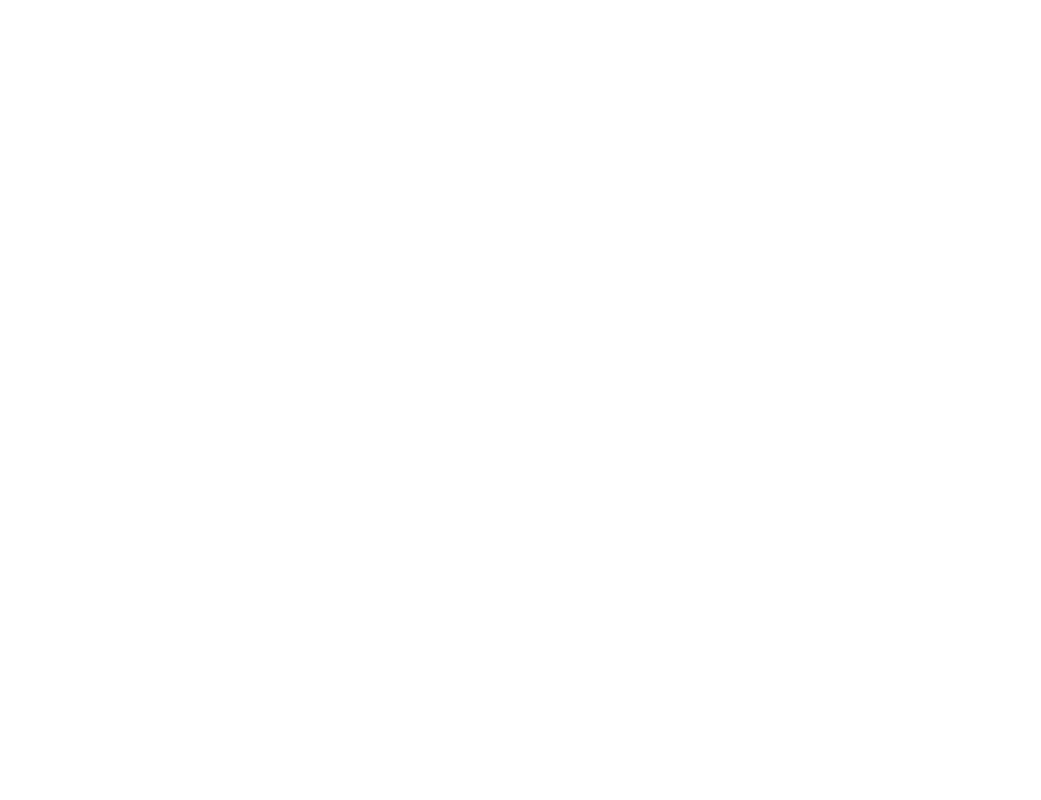
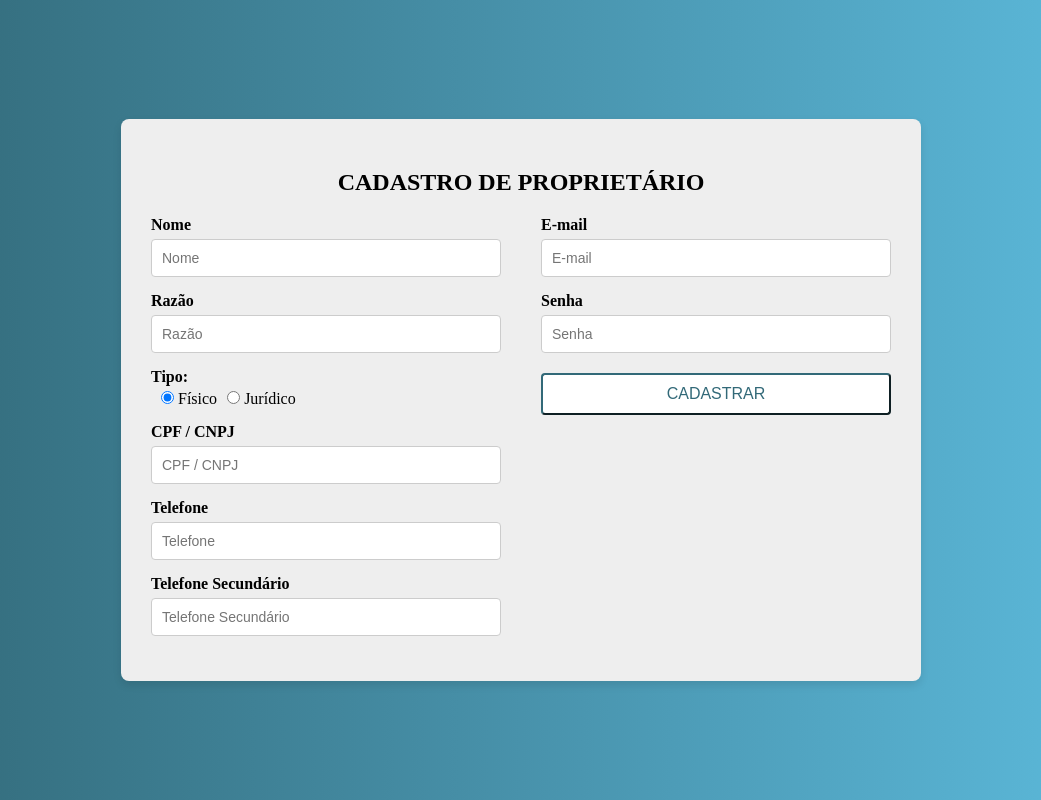
Before and after one commit to jose-devops/Meu_Condominio_Front-end, a React (Vite) app in the folder React-Project/: page /registro-proprietario in a window 1280 px wide. Before the commit this address had no page. Shown: the whole page, without its empty margins (119-1160 px from the left). Built offline with nearby package versions, Linux system fonts and the light colour scheme.

Commit message:
feat: Interface de cadastro de proprietario

```diff
--- a/React-Project/src/Routes.jsx
+++ b/React-Project/src/Routes.jsx
@@ -3,6 +3,7 @@ import { BrowserRouter as Router, Routes, Route } from 'react-router-dom';
 import TelaTipoAcesso from './screens/TipoAcesso';
 import LoginProprietario from './screens/Proprietario/Login/LoginProprietario';
 import LoginMorador from './screens/Morador/Login/LoginMorador';
+import RegistroProprietario from './screens/RegistroProprietario';
 
 
 function AppRoutes() {
@@ -13,6 +14,7 @@ function AppRoutes() {
         <Route path="/" element={<TelaTipoAcesso />} />
         <Route path="/login-proprietario" element={<LoginProprietario />} />
         <Route path="/login-morador" element={<LoginMorador />} />
+         <Route path="/registro-proprietario" element={<RegistroProprietario />} />
 
       </Routes>
 
--- /dev/null
+++ b/React-Project/src/screens/RegistroProprietario.css
@@ -0,0 +1,128 @@
+/* Centraliza o conteúdo */
+.container {
+    display: flex;
+    justify-content: center;
+    align-items: center;
+    height: 100vh;
+    background: linear-gradient(to right, #326978 0%, #4892AB 50%, #5DBCDE 100%);
+}
+
+/* Estilo do card */
+.card {
+    background-color: #EEEEEE;
+    padding: 30px;
+    border-radius: 8px;
+    width: 100%;
+    max-width: 800px;
+    box-shadow: 0 4px 8px rgba(0, 0, 0, 0.1);
+}
+
+/* Título */
+h2 {
+    font-size: 24px;
+    margin-bottom: 20px;
+    text-align: center;
+    font-weight: bold;
+}
+
+/* Estilo dos campos de input */
+.form-group {
+    margin-bottom: 15px;
+}
+
+input[type="text"], input[type="email"], input[type="password"], input[type="tel"], input[type="radio"] {
+    width: 100%;
+    padding: 10px;
+    margin-top: 5px;
+    border: 1px solid #ccc;
+    border-radius: 4px;
+    font-size: 14px;
+}
+
+input[type="radio"] {
+    width: auto;
+}
+
+/* Estilo do botão */
+.btn-primary {
+    background-color: #ffffff;
+    border-color: #326978;
+    color: #326978;
+    padding: 10px 20px;
+    border-radius: 4px;
+    font-size: 16px;
+    width: 100%;
+}
+
+.btn-primary:hover {
+    background-color: #326978;
+    color: white;
+}
+
+/* Estilo do separador (linha horizontal) */
+hr {
+    border: 0;
+    border-top: 3px solid #174743; /* Cor da linha de separação */
+    margin: 20px 0; /* Espaço ao redor do separador */
+}
+
+/* Estilo das labels */
+label {
+    font-weight: bold;
+}
+
+/* Alinhamento dos radio buttons */
+.form-group input[type="radio"] {
+    margin-left: 10px;
+}
+
+.text-center {
+    text-align: center;
+    margin-top: 20px;
+}
+
+/* Responsividade para telas pequenas */
+@media (max-width: 768px) {
+    .card {
+        padding: 20px;
+    }
+
+    .form-group {
+        margin-bottom: 10px;
+    }
+
+    .btn-primary {
+        padding: 12px;
+    }
+
+    /* Fazer as colunas ficarem uma embaixo da outra em telas pequenas */
+    .form-container {
+        flex-direction: column;
+    }
+
+    /* Ajuste no card para as colunas ficarem em tela pequena */
+    .form-left,
+    .form-right {
+        max-width: 100%;
+    }
+}
+
+/* Layout para as colunas */
+.form-container {
+    display: flex;
+    justify-content: space-between;
+    gap: 20px; /* Espaço entre as colunas */
+    flex-wrap: wrap; /* Permite que as colunas se ajustem em telas menores */
+}
+
+/* Coluna esquerda */
+.form-left {
+    flex: 1;
+    max-width: 48%; /* Limita o tamanho da coluna à 48% */
+}
+
+/* Coluna direita */
+.form-right {
+    flex: 1;
+    max-width: 48%; /* Limita o tamanho da coluna à 48% */
+}
--- /dev/null
+++ b/React-Project/src/screens/RegistroProprietario.jsx
@@ -0,0 +1,158 @@
+import React, { useState } from 'react';
+import './RegistroProprietario.css';
+import { Link } from 'react-router-dom';
+
+const RegistroProprietario = () => {
+    const [formData, setFormData] = useState({
+        nome: '',
+        razao: '',
+        tipo: 'fisico', // valor padrão
+        cpfCnpj: '',
+        telefone: '',
+        telefoneSecundario: '',
+        email: '',
+        senha: ''
+    });
+
+    const handleChange = (e) => {
+        const { name, value } = e.target;
+        setFormData({
+            ...formData,
+            [name]: value
+        });
+    };
+
+    const handleSubmit = (e) => {
+        e.preventDefault();
+        console.log('Form data submitted:', formData);
+    };
+
+    return (
+        <div className="container">
+            <div className="card p-4">
+                <h2 className="text-center">CADASTRO DE PROPRIETÁRIO</h2>
+                <form onSubmit={handleSubmit} className="form-container">
+                    <div className="form-left">
+                        <div className="form-group">
+                            <label htmlFor="nome">Nome</label>
+                            <input
+                                type="text"
+                                id="nome"
+                                name="nome"
+                                className="form-control"
+                                value={formData.nome}
+                                onChange={handleChange}
+                                placeholder="Nome"
+                            />
+                        </div>
+                        <div className="form-group">
+                            <label htmlFor="razao">Razão</label>
+                            <input
+                                type="text"
+                                id="razao"
+                                name="razao"
+                                className="form-control"
+                                value={formData.razao}
+                                onChange={handleChange}
+                                placeholder="Razão"
+                            />
+                        </div>
+                        <div className="form-group">
+                            <label>Tipo:</label>
+                            <div>
+                                <input
+                                    type="radio"
+                                    id="fisico"
+                                    name="tipo"
+                                    value="fisico"
+                                    checked={formData.tipo === 'fisico'}
+                                    onChange={handleChange}
+                                /> Físico
+                                <input
+                                    type="radio"
+                                    id="juridico"
+                                    name="tipo"
+                                    value="juridico"
+                                    checked={formData.tipo === 'juridico'}
+                                    onChange={handleChange}
+                                /> Jurídico
+                            </div>
+                        </div>
+                        <div className="form-group">
+                            <label htmlFor="cpfCnpj">CPF / CNPJ</label>
+                            <input
+                                type="text"
+                                id="cpfCnpj"
+                                name="cpfCnpj"
+                                className="form-control"
+                                value={formData.cpfCnpj}
+                                onChange={handleChange}
+                                placeholder="CPF / CNPJ"
+                            />
+                        </div>
+                        <div className="form-group">
+                            <label htmlFor="telefone">Telefone</label>
+                            <input
+                                type="tel"
+                                id="telefone"
+                                name="telefone"
+                                className="form-control"
+                                value={formData.telefone}
+                                onChange={handleChange}
+                                placeholder="Telefone"
+                            />
+                        </div>
+                        <div className="form-group">
+                            <label htmlFor="telefoneSecundario">Telefone Secundário</label>
+                            <input
+                                type="tel"
+                                id="telefoneSecundario"
+                                name="telefoneSecundario"
+                                className="form-control"
+                                value={formData.telefoneSecundario}
+                                onChange={handleChange}
+                                placeholder="Telefone Secundário"
+                            />
+                        </div>
+                    </div>
+
+                    {/* Linha separadora entre os dados e o login */}
+                    <hr />
+
+                    {/* Coluna direita */}
+                    <div className="form-right">
+                        <div className="form-group">
+                            <label htmlFor="email">E-mail</label>
+                            <input
+                                type="email"
+                                id="email"
+                                name="email"
+                                className="form-control"
+                                value={formData.email}
+                                onChange={handleChange}
+                                placeholder="E-mail"
+                            />
+                        </div>
+                        <div className="form-group">
+                            <label htmlFor="senha">Senha</label>
+                            <input
+                                type="password"
+                                id="senha"
+                                name="senha"
+                                className="form-control"
+                                value={formData.senha}
+                                onChange={handleChange}
+                                placeholder="Senha"
+                            />
+                        </div>
+                        <div className="text-center mt-4">
+                            <button type="submit" className="btn btn-primary">CADASTRAR</button>
+                        </div>
+                    </div>
+                </form>
+            </div>
+        </div>
+    );
+};
+
+export default RegistroProprietario;
```
